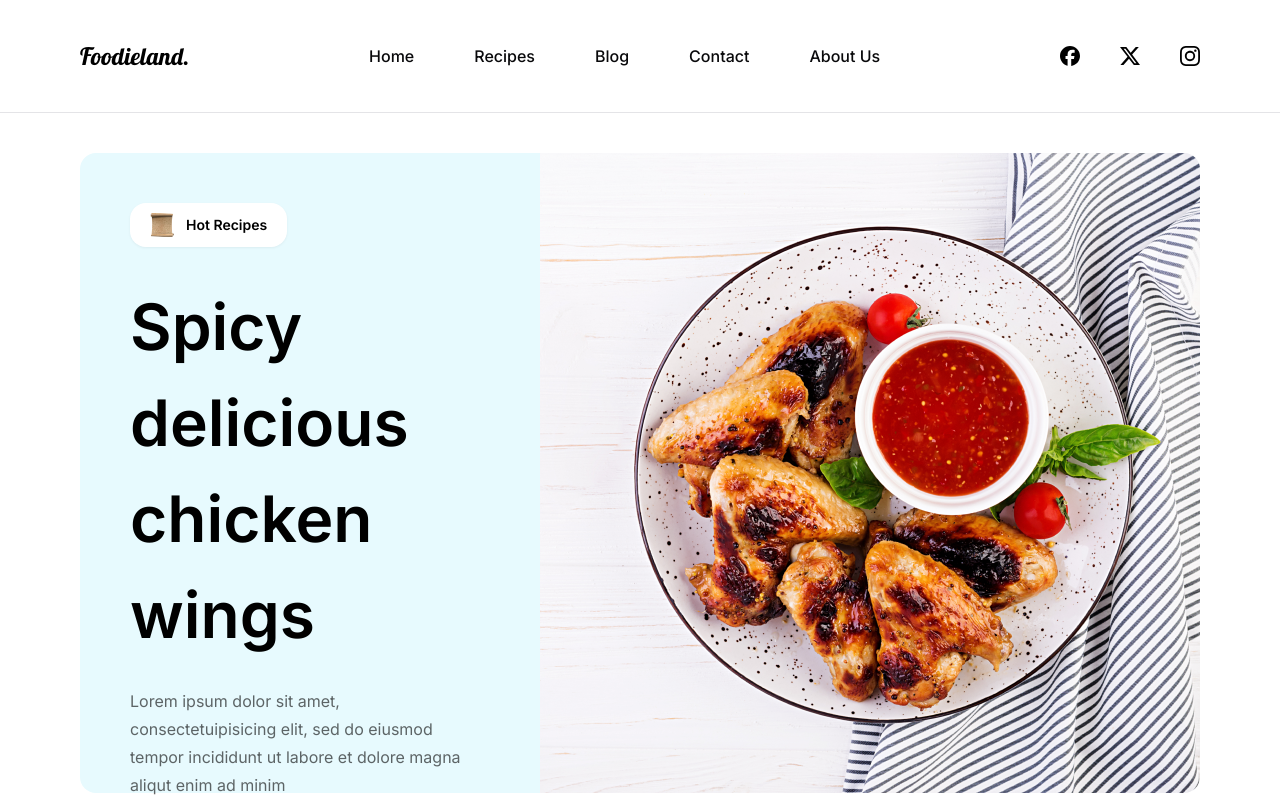
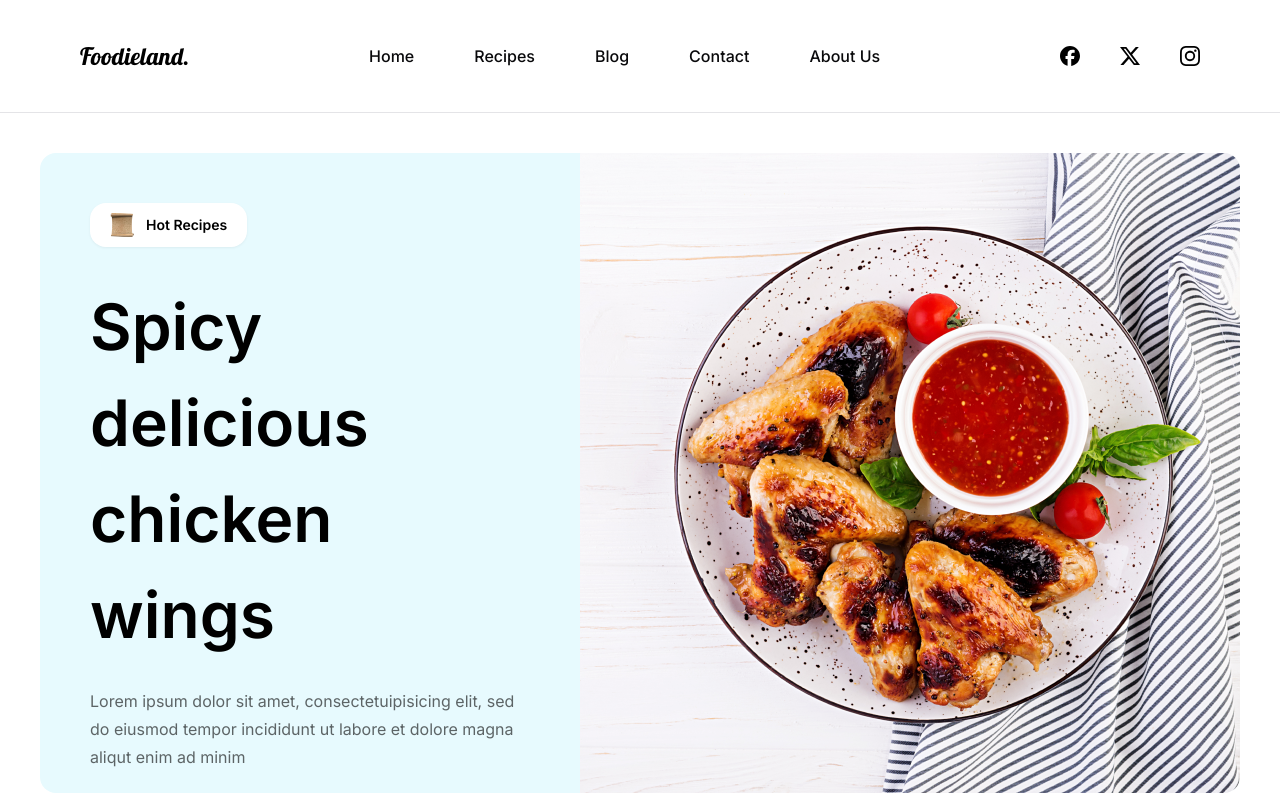
Before and after one commit to chuluq/foodieland, a Next.js app: page / in a window 1280 px wide. Shown: the top 800 px of the page. Built offline with nearby package versions, Linux system fonts and the light colour scheme.

Commit message:
feat: add carousel

```diff
--- a/package.json
+++ b/package.json
@@ -16,10 +16,12 @@
     "@typescript-eslint/parser": "^8.16.0",
     "class-variance-authority": "^0.7.1",
     "clsx": "^2.1.1",
+    "embla-carousel-react": "^8.5.1",
     "lucide-react": "^0.462.0",
     "next": "14.2.18",
     "react": "^18",
     "react-dom": "^18",
+    "sharp": "^0.33.5",
     "tailwind-merge": "^2.5.5",
     "tailwindcss-animate": "^1.0.7"
   },
--- a/src/app/page.tsx
+++ b/src/app/page.tsx
@@ -1,3 +1,8 @@
+import {
+  Carousel,
+  CarouselContent,
+  CarouselItem,
+} from "@/components/ui/carousel";
 import { Footer } from "@/components/footer";
 import { Header } from "@/components/header";
 import { FeaturedRecipe } from "@/components/recipe/featured";
@@ -6,7 +11,17 @@
   return (
     <div className="font-sans">
       <Header />
-      <FeaturedRecipe />
+      <div className="px-10 pt-10">
+        <Carousel>
+          <CarouselContent className="-ml-10">
+            {Array.from({ length: 5 }).map((_, index) => (
+              <CarouselItem key={index} className="pl-10">
+                <FeaturedRecipe />
+              </CarouselItem>
+            ))}
+          </CarouselContent>
+        </Carousel>
+      </div>
       <Footer />
     </div>
   );
--- a/src/components/recipe/featured.tsx
+++ b/src/components/recipe/featured.tsx
@@ -8,7 +8,6 @@
 
 export const FeaturedRecipe = () => {
   return (
-    <div className="px-20 pt-10">
     <div className="flex h-[640px] w-full">
       <div className="flex flex-col rounded-l-2xl bg-[#E7FAFE] p-[50px]">
         <div className="space-y-8">
@@ -25,8 +24,8 @@
               </h1>
               <p className="text-base leading-7 text-black/60">
                 Lorem ipsum dolor sit amet, consectetuipisicing elit, sed do
-                  eiusmod tempor incididunt ut labore et dolore magna aliqut
-                  enim ad minim{" "}
+                eiusmod tempor incididunt ut labore et dolore magna aliqut enim
+                ad minim{" "}
               </p>
             </div>
             <div className="flex items-center gap-4">
@@ -48,31 +47,21 @@
         <div className="mt-auto flex items-center justify-between">
           <div className="flex items-center gap-4">
             <Avatar>
-                <AvatarImage
-                  src="https://github.com/shadcn.png"
-                  alt="@shadcn"
-                />
+              <AvatarImage src="https://github.com/shadcn.png" alt="@shadcn" />
               <AvatarFallback>CN</AvatarFallback>
             </Avatar>
             <div className="space-y-2">
               <p className="font-bold">John Smith</p>
-                <p className="text-sm font-medium text-black/60">
-                  15 March 2022
-                </p>
+              <p className="text-sm font-medium text-black/60">15 March 2022</p>
             </div>
           </div>
-            <Button className="h-[60px] space-x-4 rounded-2xl px-9 capitalize">
+          <Button className="h-[60px] space-x-4 rounded-2xl px-9 font-semibold capitalize">
             View Recipes
             <PlayCircle size={24} />
           </Button>
         </div>
       </div>
-        <Image
-          src={bakedChicken}
-          alt="baked-chicken"
-          className="rounded-r-2xl"
-        />
-      </div>
+      <Image src={bakedChicken} alt="baked-chicken" className="rounded-r-2xl" />
     </div>
   );
 };
--- /dev/null
+++ b/src/components/ui/carousel.tsx
@@ -0,0 +1,262 @@
+"use client"
+
+import * as React from "react"
+import useEmblaCarousel, {
+  type UseEmblaCarouselType,
+} from "embla-carousel-react"
+import { ArrowLeft, ArrowRight } from "lucide-react"
+
+import { cn } from "@/lib/utils"
+import { Button } from "@/components/ui/button"
+
+type CarouselApi = UseEmblaCarouselType[1]
+type UseCarouselParameters = Parameters<typeof useEmblaCarousel>
+type CarouselOptions = UseCarouselParameters[0]
+type CarouselPlugin = UseCarouselParameters[1]
+
+type CarouselProps = {
+  opts?: CarouselOptions
+  plugins?: CarouselPlugin
+  orientation?: "horizontal" | "vertical"
+  setApi?: (api: CarouselApi) => void
+}
+
+type CarouselContextProps = {
+  carouselRef: ReturnType<typeof useEmblaCarousel>[0]
+  api: ReturnType<typeof useEmblaCarousel>[1]
+  scrollPrev: () => void
+  scrollNext: () => void
+  canScrollPrev: boolean
+  canScrollNext: boolean
+} & CarouselProps
+
+const CarouselContext = React.createContext<CarouselContextProps | null>(null)
+
+function useCarousel() {
+  const context = React.useContext(CarouselContext)
+
+  if (!context) {
+    throw new Error("useCarousel must be used within a <Carousel />")
+  }
+
+  return context
+}
+
+const Carousel = React.forwardRef<
+  HTMLDivElement,
+  React.HTMLAttributes<HTMLDivElement> & CarouselProps
+>(
+  (
+    {
+      orientation = "horizontal",
+      opts,
+      setApi,
+      plugins,
+      className,
+      children,
+      ...props
+    },
+    ref
+  ) => {
+    const [carouselRef, api] = useEmblaCarousel(
+      {
+        ...opts,
+        axis: orientation === "horizontal" ? "x" : "y",
+      },
+      plugins
+    )
+    const [canScrollPrev, setCanScrollPrev] = React.useState(false)
+    const [canScrollNext, setCanScrollNext] = React.useState(false)
+
+    const onSelect = React.useCallback((api: CarouselApi) => {
+      if (!api) {
+        return
+      }
+
+      setCanScrollPrev(api.canScrollPrev())
+      setCanScrollNext(api.canScrollNext())
+    }, [])
+
+    const scrollPrev = React.useCallback(() => {
+      api?.scrollPrev()
+    }, [api])
+
+    const scrollNext = React.useCallback(() => {
+      api?.scrollNext()
+    }, [api])
+
+    const handleKeyDown = React.useCallback(
+      (event: React.KeyboardEvent<HTMLDivElement>) => {
+        if (event.key === "ArrowLeft") {
+          event.preventDefault()
+          scrollPrev()
+        } else if (event.key === "ArrowRight") {
+          event.preventDefault()
+          scrollNext()
+        }
+      },
+      [scrollPrev, scrollNext]
+    )
+
+    React.useEffect(() => {
+      if (!api || !setApi) {
+        return
+      }
+
+      setApi(api)
+    }, [api, setApi])
+
+    React.useEffect(() => {
+      if (!api) {
+        return
+      }
+
+      onSelect(api)
+      api.on("reInit", onSelect)
+      api.on("select", onSelect)
+
+      return () => {
+        api?.off("select", onSelect)
+      }
+    }, [api, onSelect])
+
+    return (
+      <CarouselContext.Provider
+        value={{
+          carouselRef,
+          api: api,
+          opts,
+          orientation:
+            orientation || (opts?.axis === "y" ? "vertical" : "horizontal"),
+          scrollPrev,
+          scrollNext,
+          canScrollPrev,
+          canScrollNext,
+        }}
+      >
+        <div
+          ref={ref}
+          onKeyDownCapture={handleKeyDown}
+          className={cn("relative", className)}
+          role="region"
+          aria-roledescription="carousel"
+          {...props}
+        >
+          {children}
+        </div>
+      </CarouselContext.Provider>
+    )
+  }
+)
+Carousel.displayName = "Carousel"
+
+const CarouselContent = React.forwardRef<
+  HTMLDivElement,
+  React.HTMLAttributes<HTMLDivElement>
+>(({ className, ...props }, ref) => {
+  const { carouselRef, orientation } = useCarousel()
+
+  return (
+    <div ref={carouselRef} className="overflow-hidden">
+      <div
+        ref={ref}
+        className={cn(
+          "flex",
+          orientation === "horizontal" ? "-ml-4" : "-mt-4 flex-col",
+          className
+        )}
+        {...props}
+      />
+    </div>
+  )
+})
+CarouselContent.displayName = "CarouselContent"
+
+const CarouselItem = React.forwardRef<
+  HTMLDivElement,
+  React.HTMLAttributes<HTMLDivElement>
+>(({ className, ...props }, ref) => {
+  const { orientation } = useCarousel()
+
+  return (
+    <div
+      ref={ref}
+      role="group"
+      aria-roledescription="slide"
+      className={cn(
+        "min-w-0 shrink-0 grow-0 basis-full",
+        orientation === "horizontal" ? "pl-4" : "pt-4",
+        className
+      )}
+      {...props}
+    />
+  )
+})
+CarouselItem.displayName = "CarouselItem"
+
+const CarouselPrevious = React.forwardRef<
+  HTMLButtonElement,
+  React.ComponentProps<typeof Button>
+>(({ className, variant = "outline", size = "icon", ...props }, ref) => {
+  const { orientation, scrollPrev, canScrollPrev } = useCarousel()
+
+  return (
+    <Button
+      ref={ref}
+      variant={variant}
+      size={size}
+      className={cn(
+        "absolute  size-8 rounded-full",
+        orientation === "horizontal"
+          ? "-left-12 top-1/2 -translate-y-1/2"
+          : "-top-12 left-1/2 -translate-x-1/2 rotate-90",
+        className
+      )}
+      disabled={!canScrollPrev}
+      onClick={scrollPrev}
+      {...props}
+    >
+      <ArrowLeft className="size-4" />
+      <span className="sr-only">Previous slide</span>
+    </Button>
+  )
+})
+CarouselPrevious.displayName = "CarouselPrevious"
+
+const CarouselNext = React.forwardRef<
+  HTMLButtonElement,
+  React.ComponentProps<typeof Button>
+>(({ className, variant = "outline", size = "icon", ...props }, ref) => {
+  const { orientation, scrollNext, canScrollNext } = useCarousel()
+
+  return (
+    <Button
+      ref={ref}
+      variant={variant}
+      size={size}
+      className={cn(
+        "absolute size-8 rounded-full",
+        orientation === "horizontal"
+          ? "-right-12 top-1/2 -translate-y-1/2"
+          : "-bottom-12 left-1/2 -translate-x-1/2 rotate-90",
+        className
+      )}
+      disabled={!canScrollNext}
+      onClick={scrollNext}
+      {...props}
+    >
+      <ArrowRight className="size-4" />
+      <span className="sr-only">Next slide</span>
+    </Button>
+  )
+})
+CarouselNext.displayName = "CarouselNext"
+
+export {
+  type CarouselApi,
+  Carousel,
+  CarouselContent,
+  CarouselItem,
+  CarouselPrevious,
+  CarouselNext,
+}
```
Also changed, not shown: 1 other file (tests, documents, lock files or other folders). Lines whose indentation alone changed are shown as unchanged.
